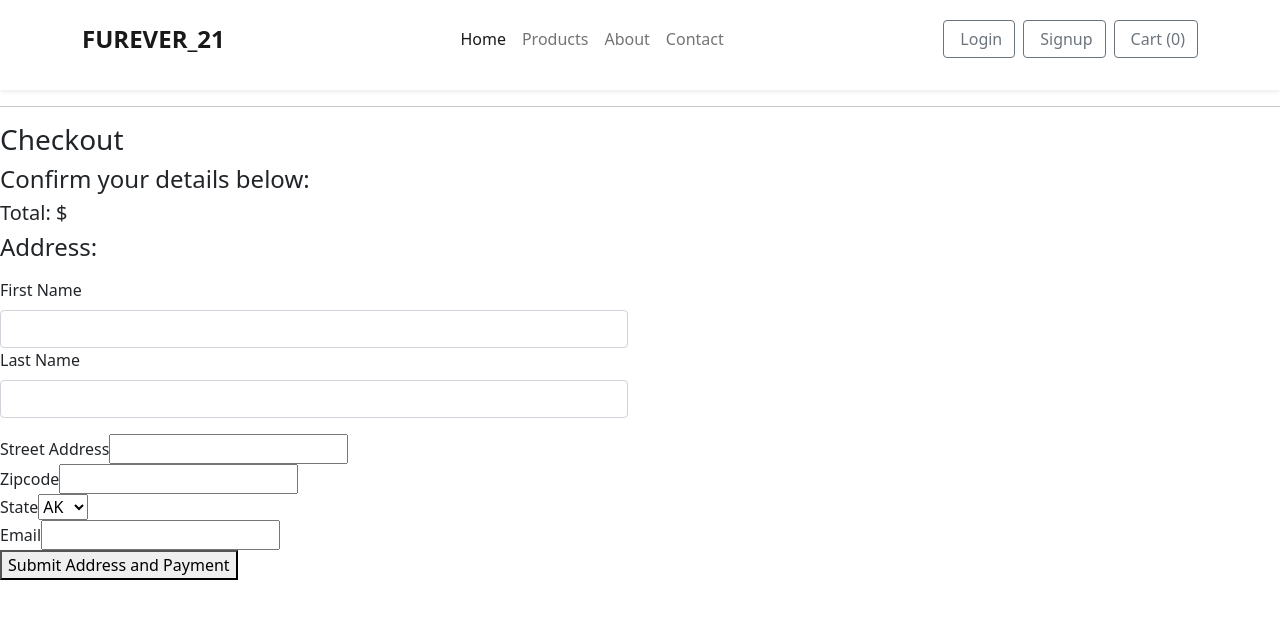
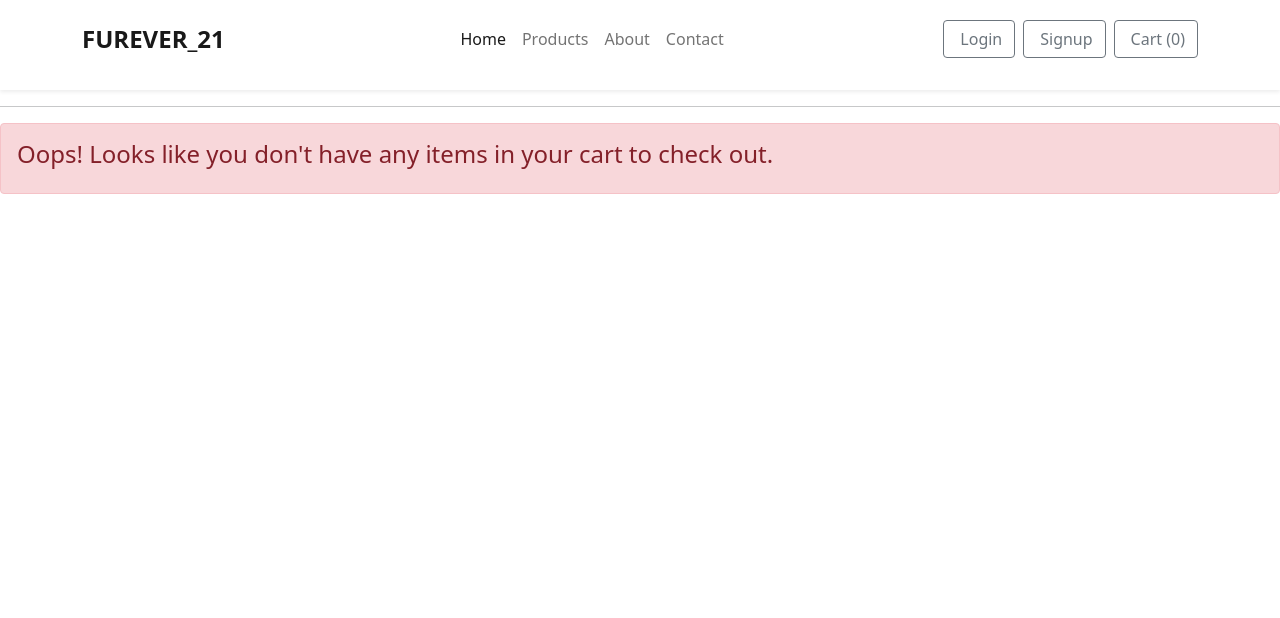
Before and after one commit to 2204-FSA-Team-Tribble/Grace-Shopper, a React app: page /checkout in a window 1280 px wide. Shown: the top 618 px of the page. Built offline with nearby package versions, Linux system fonts and the light colour scheme.

Commit message:
formatted checkout page, added error message if no items in cart

```diff
--- a/client/components/Checkout.js
+++ b/client/components/Checkout.js
@@ -5,6 +5,8 @@ import { setUser } from '../store/singleUser';
 import Alert from 'react-bootstrap/Alert';
 import Form from 'react-bootstrap/Form';
 import Row from 'react-bootstrap/Row';
+import Col from 'react-bootstrap/Col';
+import Button from 'react-bootstrap/Button';
 
 export class Checkout extends React.Component {
   constructor(props) {
@@ -88,7 +90,7 @@ export class Checkout extends React.Component {
       total: s.total,
     };
     this.setState({ completedOrderId: s.orderId, status: 'complete' });
-    console.log(this.state);
+
     this.props.checkoutCart(this.state.orderId, updatedOrder);
   };
 
@@ -96,6 +98,7 @@ export class Checkout extends React.Component {
     const products = this.props.cart.products || [];
     const userOrder = this.state;
     const { handleChange, handleSubmit } = this;
+    console.log('PROPSSSS', this.props);
     if (this.state.status === 'complete') {
       return (
         <Alert variant="success">
@@ -104,7 +107,16 @@ export class Checkout extends React.Component {
           </Alert.Heading>
         </Alert>
       );
-    } else {
+    } else if (products.length<1){
+      return (<div>
+        <Alert variant='danger'>
+          <Alert.Heading>
+            Oops! Looks like you don't have any items in your cart to check out.
+          </Alert.Heading>
+        </Alert>
+      </div>)
+    }
+    else{
       return (
         <div>
           <h3>Checkout</h3>
@@ -125,41 +137,44 @@ export class Checkout extends React.Component {
           <p></p>
           <Form onSubmit={handleSubmit}>
             <Row className="mb-3">
-              <Form.Group className="md-form w-50">
-                <Form.Label htmlFor="firstname">First Name</Form.Label>
+              <Col>
+                <Form.Label>First Name</Form.Label>
                 <Form.Control
                   name="firstname"
                   onChange={handleChange}
                   value={userOrder.firstname || ''}
                 />
-                <Form.Label htmlFor="lastname">Last Name</Form.Label>
+              </Col>
+              <Col>
+                <Form.Label>Last Name</Form.Label>
                 <Form.Control
                   name="lastname"
                   onChange={handleChange}
                   value={userOrder.lastname || ''}
                 />
-              </Form.Group>
+              </Col>
             </Row>
 
-            <div className="input">
-              <label htmlFor="address">Street Address</label>
-              <input
+            <Row className="mb-3">
+              <Form.Label>Street Address</Form.Label>
+              <Form.Control
                 name="address"
                 onChange={handleChange}
                 value={userOrder.address || ''}
               />
-            </div>
-            <div className="input">
-              <label htmlFor="zipcode">Zipcode</label>
-              <input
+            </Row>
+            <Row>
+              <Form.Group as={Col}>
+                <Form.Label>Zipcode</Form.Label>
+                <Form.Control
                   name="zipcode"
                   onChange={handleChange}
                   value={userOrder.zipcode || ''}
                 />
-            </div>
-            <div className="input">
-              <label htmlFor="state">State</label>
-              <select
+              </Form.Group>
+              <Form.Group as={Col}>
+                <Form.Label htmlFor="state">State</Form.Label>
+                <Form.Select
                   name="state"
                   onChange={handleChange}
                   value={userOrder.state || ''}
@@ -216,20 +231,22 @@ export class Checkout extends React.Component {
                   <option value="WI">WI</option>
                   <option value="WV">WV</option>
                   <option value="WY">WY</option>
-              </select>
-            </div>
+                </Form.Select>
+              </Form.Group>
 
-            <div className="input">
-              <label htmlFor="email">Email</label>
-              <input
+              <Form.Group as={Col}>
+                <Form.Label>Email</Form.Label>
+                <Form.Control
                   name="name"
                   onChange={handleChange}
                   type="email"
                   value={userOrder.email || ''}
                 />
-            </div>
+              </Form.Group>
+            </Row>
           </Form>
-          <button onClick={handleSubmit}> Submit Address and Payment</button>
+          <p></p>
+          <Button onClick={handleSubmit}> Submit Address and Payment</Button>
         </div>
         /*
       FEATURES FOR THIS PAGE
```
Lines whose indentation alone changed are shown as unchanged.
